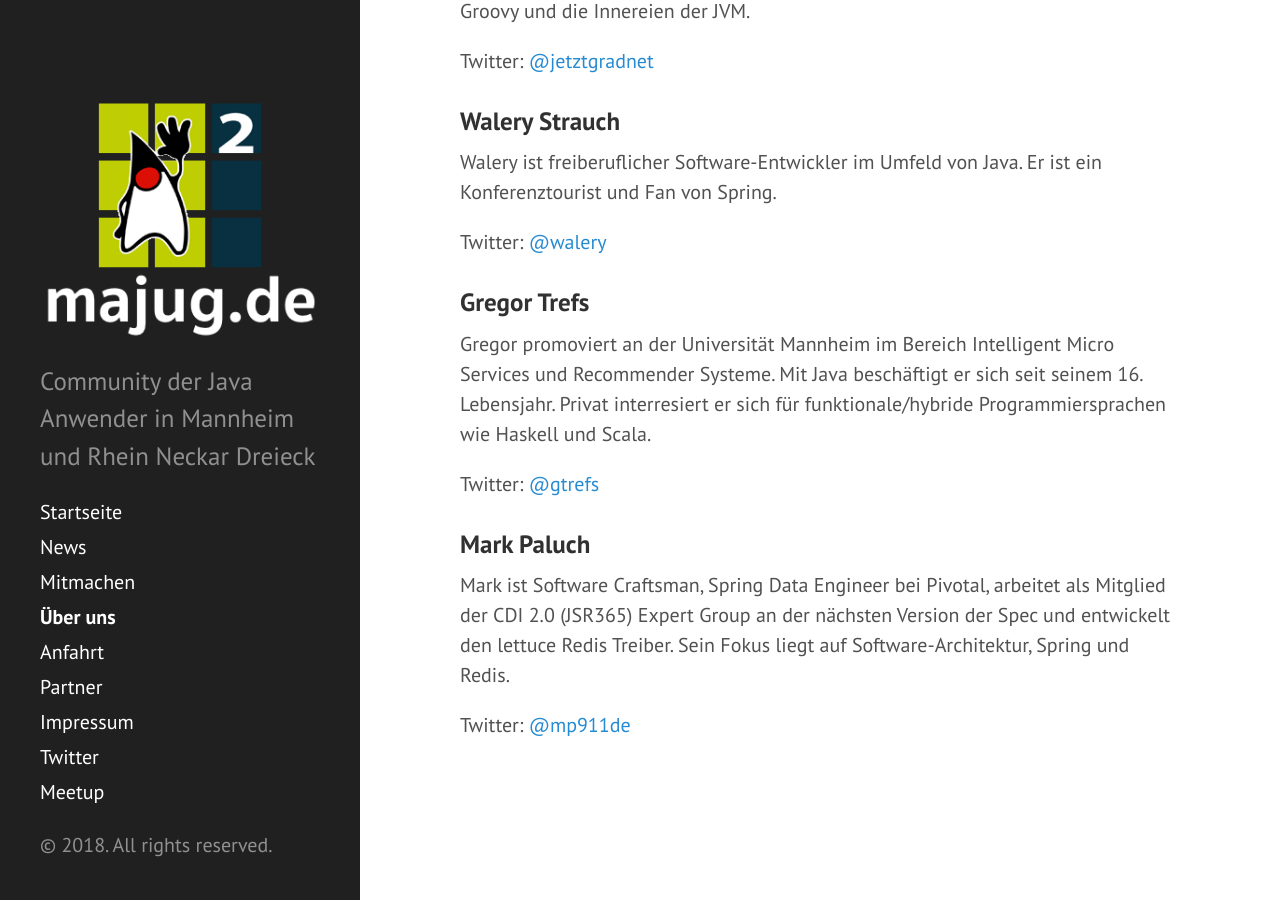
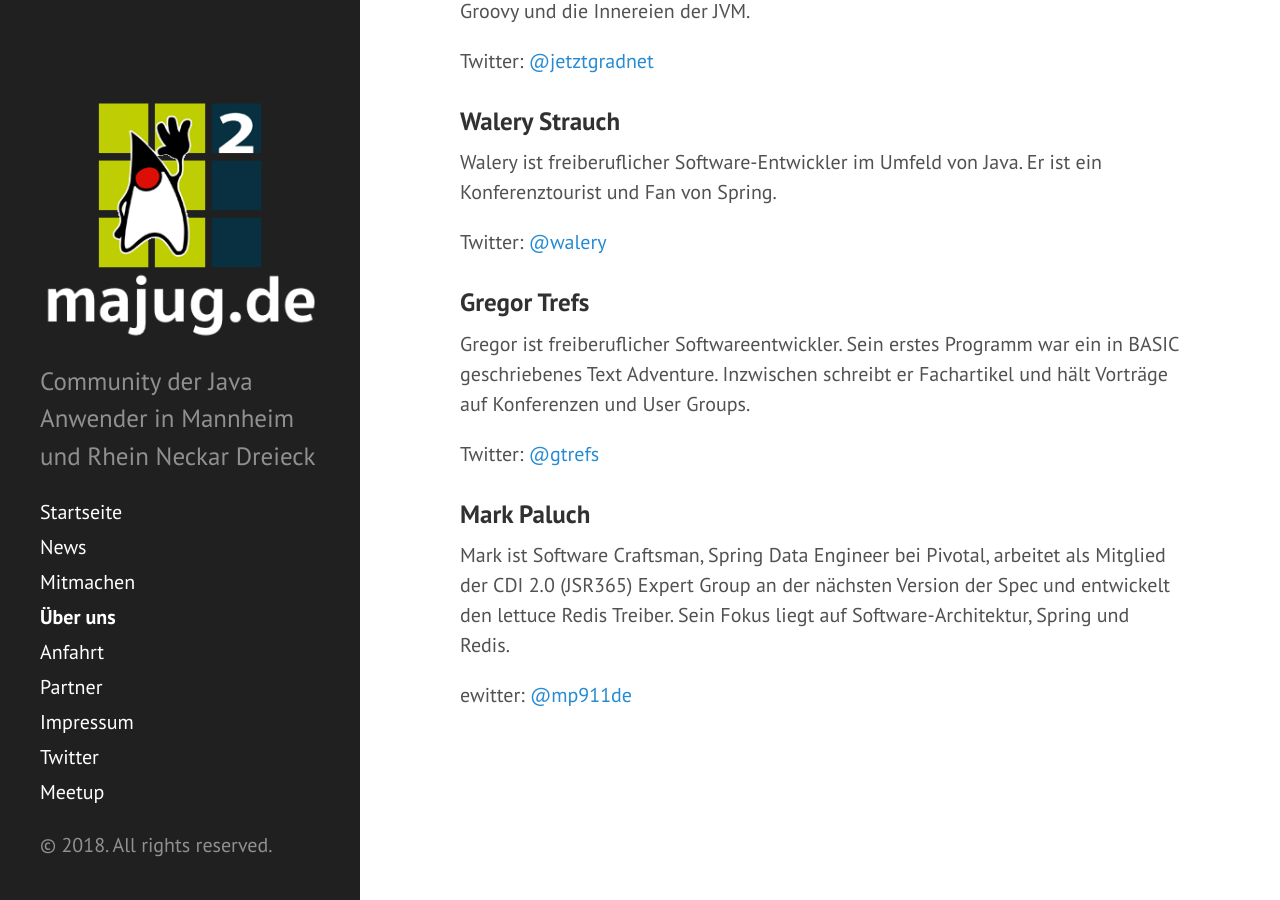
Before and after one commit to majug/majug.github.io, a Jekyll site: the page built from about.md, in a window 1280 px wide and 900 px high, scrolled down 874 px. Built offline with Jekyll 4.4.1, drawn with Linux system fonts in a browser that asks for light colours.

Commit message:
Updated Bio

```diff
--- a/about.md
+++ b/about.md
@@ -32,8 +32,7 @@ Walery ist freiberuflicher Software-Entwickler im Umfeld von Java. Er ist ein Ko
 Twitter: [@walery](https://twitter.com/walery)
 
 ### Gregor Trefs
-
-Gregor promoviert an der Universität Mannheim im Bereich Intelligent Micro Services und Recommender Systeme. Mit Java beschäftigt er sich seit seinem 16. Lebensjahr. Privat interresiert er sich für funktionale/hybride Programmiersprachen wie Haskell und Scala.
+Gregor ist freiberuflicher Softwareentwickler. Sein erstes Programm war ein in BASIC geschriebenes Text Adventure. Inzwischen schreibt er Fachartikel und hält Vorträge auf Konferenzen und User Groups.
 
 Twitter: [@gtrefs](https://twitter.com/gtrefs)
 
@@ -41,4 +40,4 @@ Twitter: [@gtrefs](https://twitter.com/gtrefs)
 
 Mark ist Software Craftsman, Spring Data Engineer bei Pivotal, arbeitet als Mitglied der CDI 2.0 (JSR365) Expert Group an der nächsten Version der Spec und entwickelt den lettuce Redis Treiber. Sein Fokus liegt auf Software-Architektur, Spring und Redis.
 
-Twitter: [@mp911de](https://twitter.com/mp911de)
+ewitter: [@mp911de](https://twitter.com/mp911de)
```
